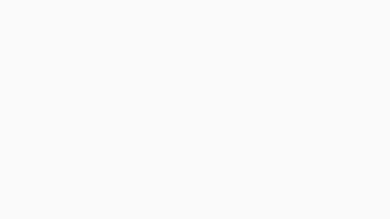
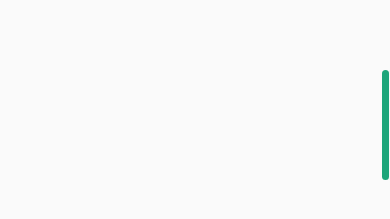
Before and after one commit to bettaibi/chatup, a React (Create React App) app: page /chatup/settings in a window 390 px wide. Shown: the part 297-516 px from the top of the page. Built offline with nearby package versions, Linux system fonts and the light colour scheme.

Commit message:
swipeable mobile sidenav

```diff
--- a/package.json
+++ b/package.json
@@ -22,7 +22,6 @@
     "react-dom": "^17.0.2",
     "react-router-dom": "^6.2.2",
     "react-scripts": "4.0.3",
-    "react-swipeable": "^6.2.0",
     "typescript": "^4.5.5",
     "web-vitals": "^0.2.4",
     "workbox-background-sync": "^5.1.4",
--- a/src/components/Sidebar/MobileSidebar.tsx
+++ b/src/components/Sidebar/MobileSidebar.tsx
@@ -1,19 +1,8 @@
 import React from 'react';
 import { motion, useMotionValue, useAnimation, useTransform } from 'framer-motion';
 
-const Initial = 190;
+const Initial = 192;
 
-const containerVariants = {
-    hidden: {
-        opacity: 0,
-        display: 'none'
-
-    },
-    visible: {
-        opacity: 1,
-        display: 'flex'
-    }
-}
 const spring = {
     type: "spring",
     damping: 10,
@@ -23,49 +12,48 @@
 const MobileSidebar = () => {
     const x = useMotionValue(Initial);
     const controls = useAnimation();
-    const input = [190, 0];
-    const output = [0, 1];
-    const zIndexOutput = [-2, 999999];
-    const opacity = useTransform(x, input, output);
-    const zIndex = useTransform(x, input, zIndexOutput);
+    const input = [Initial, 0];
+    const opacity = useTransform(x, input, [0, 1]);
+    const zIndex = useTransform(x, input, [-2, 88888]);
+    const backgroundColor = useTransform(x, input, ['#1DA57A', 'rgba(255, 255, 255, 0.6)']);
 
-    function panHandler(pointInfo: any){
+    function panHandler(pointInfo: any) {
 
-        if(pointInfo.offset.x < 0){
+        if (pointInfo.offset.x < 0) {
             const diff = Initial - Math.abs(pointInfo.offset.x);
-            if(x.get() <= 0){
+            if (x.get() <= 0) {
                 x.set(0);
                 return;
             }
-            else{
+            else {
                 x.set(diff)
             }
         }
-        if(pointInfo.offset.x > 0){
+        if (pointInfo.offset.x > 0) {
             const diff = pointInfo.offset.x - Initial;
 
-            if(x.get() >= (Initial-10)){
+            if (x.get() >= (Initial - 10)) {
                 return;
             }
 
-            if(diff < 0){
+            if (diff < 0) {
                 x.set(Initial + diff);
                 return;
             }
 
-            if(diff > 0 && diff < Initial){
+            if (diff > 0 && diff < Initial) {
                 x.set(diff);
             }
         }
     }
 
-    function panEndHandler(pointInfo: any){
-        if(x.get() > 100){
+    function panEndHandler(pointInfo: any) {
+        if (x.get() > 100) {
             controls.start({
-                x: 190
+                x: Initial
             });
         }
-        else{
+        else {
             controls.start({
                 x: 0
             });
@@ -73,26 +61,29 @@
     }
 
     return (
-        <motion.div className="mobile__sidebar bg__gredient"
-            style={{opacity, zIndex}}>
+        <React.Fragment>
+            <motion.div className="mobile__sidebar bg__gredient"
+                style={{ opacity, zIndex }}>
+            </motion.div>
 
             <motion.div className='draggable'
-             style={{ x }}
-             transition={{spring, duration: 0.8}}
-             animate={controls}
-            >
+                style={{ x }}
+                transition={{ spring, duration: 0.8 }}
+                animate={controls}>
+
                 <motion.div className="handler"
-                  whileTap={{scale: 1.12}}
-                  onPan={(e, pointInfo) => panHandler(pointInfo)}
-                  onPanEnd={(e, pointInfo) =>  panEndHandler(pointInfo)}></motion.div>
+                    style={{backgroundColor}}
+                    whileTap={{ scale: 1.12 }}
+                    onPan={(e, pointInfo) => panHandler(pointInfo)}
+                    onPanEnd={(e, pointInfo) => panEndHandler(pointInfo)}></motion.div>
 
                 <div className="mobile__sidebar__content">
                     fff
                 </div>
 
             </motion.div>
+        </React.Fragment>
 
-        </motion.div>
     )
 }
 
--- a/src/components/Sidebar/sidebar.less
+++ b/src/components/Sidebar/sidebar.less
@@ -58,36 +58,35 @@
     width: 100%;
     top: 0;
     left: 0;
-    display: flex;
-    justify-content: flex-end;
     overflow: hidden !important;
-
+}
 .draggable{
+    position: absolute;
+    right: 0;
     background: transparent;
     height: 100%;
+    width: 200px;
     display: flex;
     flex-direction: row;
     align-items: center;
     gap: 1rem;
     padding: 1rem 1rem 1rem 0;
     overflow: hidden;
-        width: 200px;
+    z-index: 999999;
     .handler{
-            height: 140px;
-            width: 10px;
-            border-radius: 18px;
+        height: 110px;
+        width: 8px;
+        border-radius: 20px;
         background: rgba(255,255,255, .6);
         backdrop-filter: blur(5px);
         cursor: grab;
         touch-action: none;
-            z-index: 99999;
     }
     .mobile__sidebar__content{
         height: 90%;
+        width: 100%;
         background: rgba(255,255,255, .6);
         backdrop-filter: blur(5px);
-            border-radius: 18px;
-            width: 140px;
+        border-radius: 20px;
     }
 }
-}
--- a/src/pages/UserLayout/index.tsx
+++ b/src/pages/UserLayout/index.tsx
@@ -14,7 +14,7 @@
 
     return (
         <div className="bg__gredient p__sm__16">
-            <Layout className="glass__blur responsive_layout d__flex flex__row">
+            <Layout className="glass__blur responsive_layout d__flex flex__row" style={{overflow: 'hidden'}}>
                 <Sidebar />
                 <Content className="main__content p__16">
                     {/* Something static here */}
```
Lines whose indentation alone changed are shown as unchanged.
